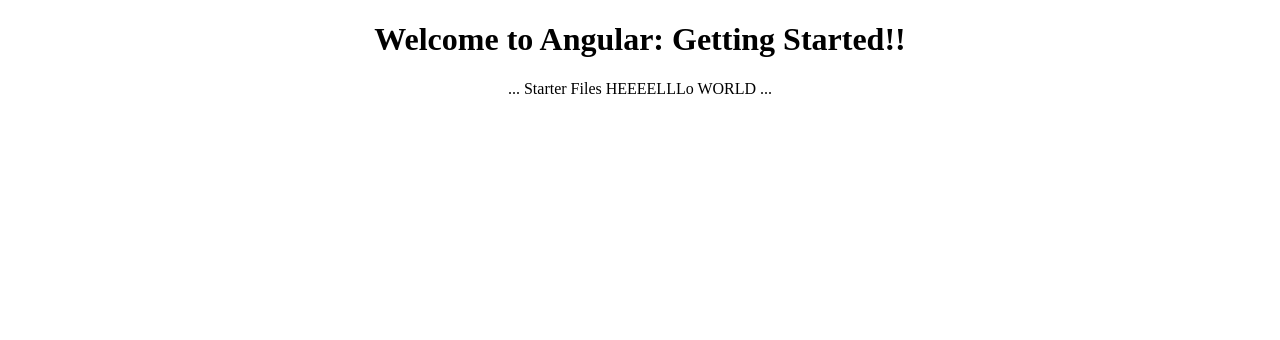
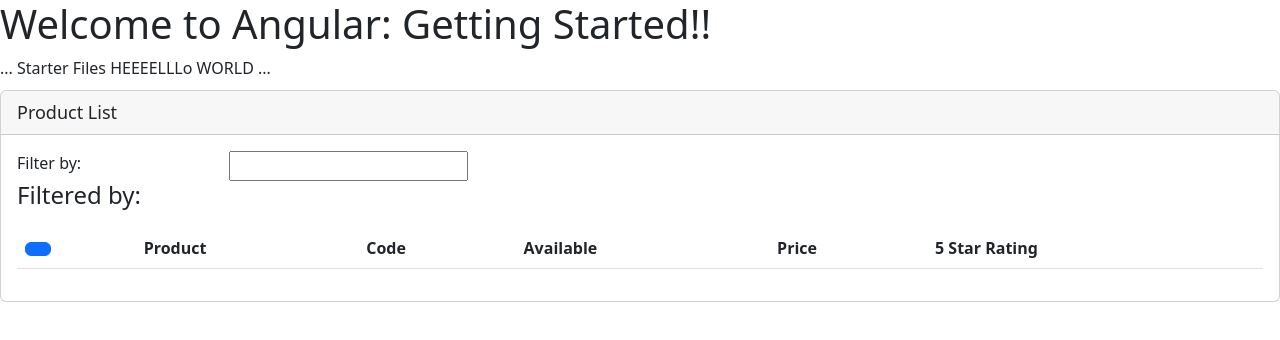
Before and after one commit to ginaz5/angular_getting_started, an Angular app: page / in a window 1280 px wide. Shown: the top 340 px of the page. Built offline with nearby package versions, Linux system fonts and the light colour scheme.

Commit message:
add bootstrap, font, product component

```diff
--- a/src/app/app.component.html
+++ b/src/app/app.component.html
@@ -1,6 +1,7 @@
-<div style="text-align:center">
+<div>
   <h1>
     Welcome to {{title}}!!
   </h1>
   ... Starter Files HEEEELLLo WORLD ...
+  <pm-products></pm-products>
 </div>
--- /dev/null
+++ b/src/app/products/products-list.component.html
@@ -0,0 +1,37 @@
+<div class='card'>
+  <div class='card-header'>
+    Product List
+  </div>
+  <div class='card-body'>
+    <div class='row'>
+      <div class='col-md-2'>Filter by:</div>
+      <div class='col-md-4'>
+        <input type='text' />
+      </div>
+    </div>
+    <div class='row'>
+      <div class='col-md-6'>
+        <h4>Filtered by: </h4>
+      </div>
+    </div>
+    <div class='table-responsive'>
+      <table class='table'>
+        <thead>
+        <tr>
+          <th>
+            <button class='btn btn-primary'>
+            </button>
+          </th>
+          <th>Product</th>
+          <th>Code</th>
+          <th>Available</th>
+          <th>Price</th>
+          <th>5 Star Rating</th>
+        </tr>
+        </thead>
+        <tbody>
+        </tbody>
+      </table>
+    </div>
+  </div>
+</div>
--- a/src/styles.css
+++ b/src/styles.css
@@ -1,4 +1,7 @@
 /* You can add global styles to this file, and also import other style files */
+@import "~bootstrap/dist/css/bootstrap.min.css";
+@import "~font-awesome/css/font-awesome.min.css";
+
 div.card-header {
  font-size: large;
 }
```
Also changed, not shown: src/app/app.module.ts (+5 -3 lines), src/app/products/products-list.component.ts (added, +9 -0 lines).
